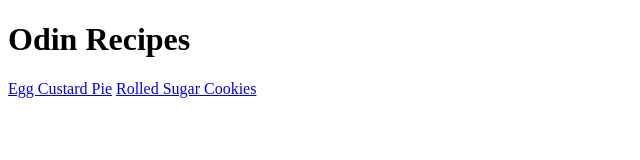
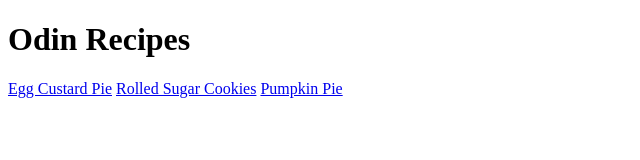
Before and after one commit to platypustaco/odin-recipes, a plain HTML site: page index.html in a window 1280 px wide. Shown: the whole page, without its empty margins (0-640 px from the left). Drawn offline with Linux system fonts and the light colour scheme.

Commit message:
Add relative link to Pumpkin Pie
Added relative link to the Pumpkin Pie recipe page.

```diff
--- a/index.html
+++ b/index.html
@@ -10,6 +10,6 @@
         <h1>Odin Recipes</h1>
         <a href="recipes/egg-custard-pie.html">Egg Custard Pie</a>
         <a href="recipes/sugar-cookie.html">Rolled Sugar Cookies</a>
-
+        <a href="recipes/pumpkin-pie.html">Pumpkin Pie</a>
     </body>
 </html>
```
